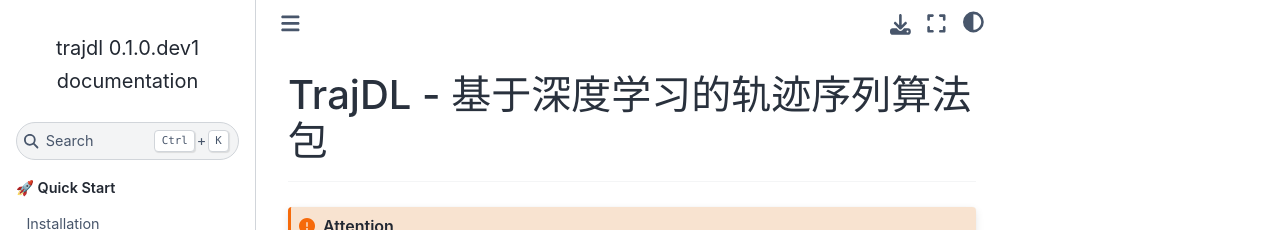
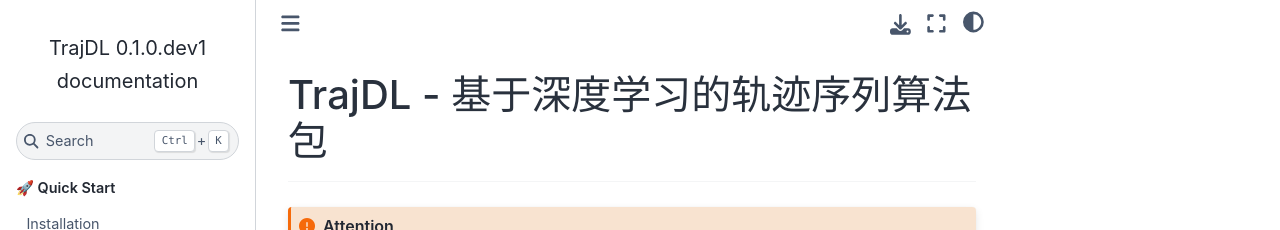
Before and after one commit to Spatial-Temporal-Data-Mining/TrajDL, a Sphinx documentation site: the page built from docs/index.md, in a window 1280 px wide. Shown: the top 230 px of the page. Built offline with Sphinx 7.4.7 and the Sphinx Book theme 1.1.4, drawn with Linux system fonts in a browser that asks for light colours; pages that are not in the unit, such as notebooks, are missing from menus; part of the change alters nothing that is shown.

```diff
--- a/docs/conf.py
+++ b/docs/conf.py
@@ -38,7 +38,7 @@ sys.path.insert(0, os.path.abspath("."))
 
 pyproject = toml.load("../pyproject.toml")
 
-project = pyproject["project"]["name"]
+project = "TrajDL"
 copyright = "2024, All authors of TrajDL"
 author = ", ".join(author["name"] for author in pyproject["project"]["authors"])
 release = pyproject["project"]["version"]
```
Also changed, not shown: 1 other file.
